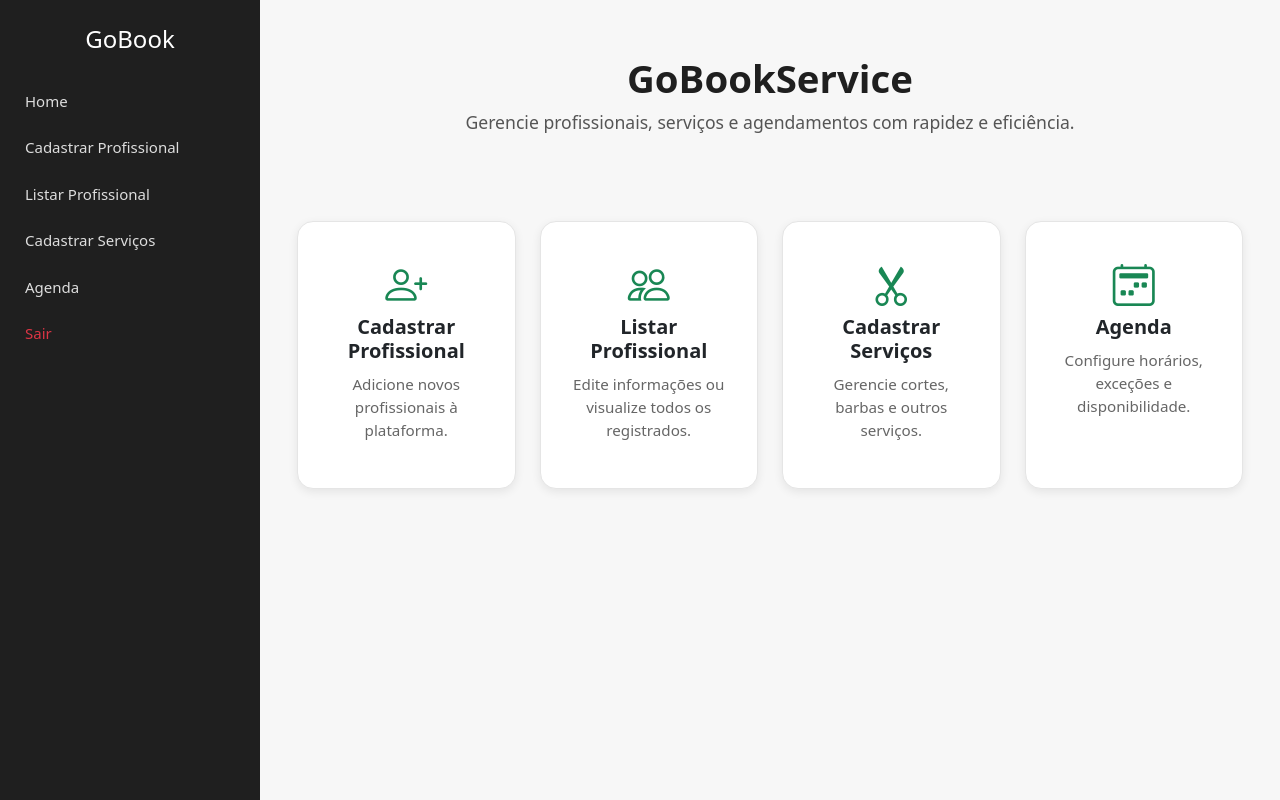
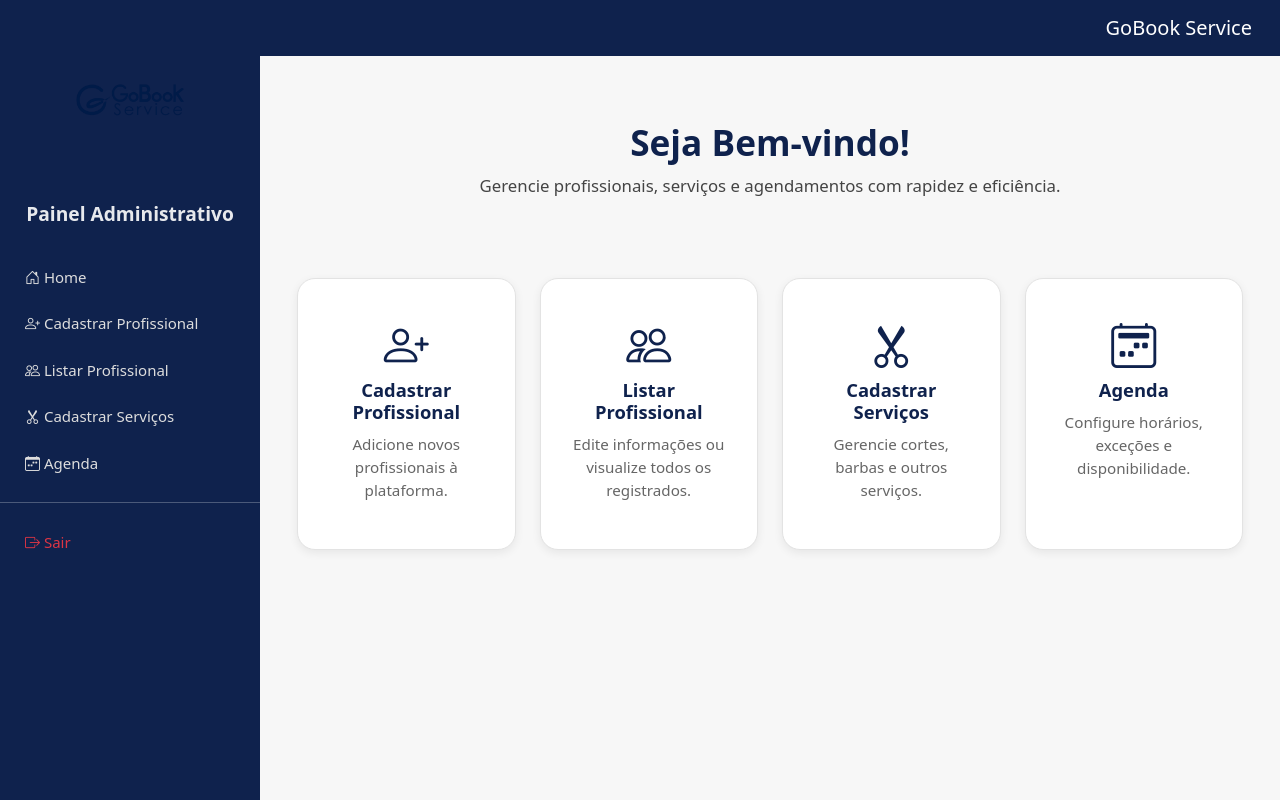
Before and after one commit to harte1996/GoBook, a Flask app: page /esqueci-senha in a window 1280 px wide. Run offline with Flask 3, Linux system fonts and the light colour scheme.

Commit message:
alterando identidade visual para logo

```diff
--- a/templates/base_admin.html
+++ b/templates/base_admin.html
@@ -11,14 +11,41 @@
     >
 
     <style>
+        /* * Cores do Logo GoBook Service:
+         * Primária (Azul Marinho Escuro): #0F224D (aproximado)
+         * Secundária (Branco): #FFFFFF
+         */
+
+        .sidebar-logo {
+            width: 150px;
+            display: block;
+            margin: 0 auto 25px auto;
+        }
+
+        .sidebar-title {
+            text-align: center;
+            font-size: 1.2rem;
+            font-weight: 600;
+            margin-bottom: 25px;
+            color: #fff;
+            opacity: .9;
+        }
+
+
+        :root {
+            --gobook-primary: #0F224D;
+            --gobook-hover: #1A376E; /* Um pouco mais claro para o efeito hover */
+        }
+
         body {
             background: #f7f7f7;
         }
 
         /* ===== SIDEBAR DESKTOP ===== */
         .sidebar {
+            /* Trocando o fundo escuro/preto para o azul marinho da marca */
             width: 260px;
-            background: #1f1f1f;
+            background: var(--gobook-primary);
             height: 100vh;
             position: fixed;
             left: 0;
@@ -37,12 +64,20 @@
         }
 
         .sidebar a:hover {
-            background: #333;
+            /* Usando a cor de hover definida */
+            background: var(--gobook-hover);
+            color: white;
         }
 
         .content {
             margin-left: 260px;
             padding: 25px;
+        }
+
+        /* Trocando a cor do texto do titulo da sidebar */
+        .sidebar-title {
+            color: #ffffff; /* Ou #fff se preferir */
+            font-weight: bold;
         }
 
         /* ===== MOBILE ===== */
@@ -61,48 +96,55 @@
 </head>
 <body>
 
-<!-- ===== NAVBAR MOBILE ===== -->
-<nav class="navbar navbar-dark bg-dark d-lg-none">
+<nav class="navbar navbar-dark" style="background-color: var(--gobook-primary);">
     <div class="container-fluid">
         <button class="navbar-toggler" type="button"
                 data-bs-toggle="offcanvas"
                 data-bs-target="#menuAdmin">
             <span class="navbar-toggler-icon"></span>
         </button>
-        <span class="navbar-brand">💈 Admin</span>
+        <span class="navbar-brand">
+            GoBook Service
+        </span>
     </div>
 </nav>
 
-<!-- ===== OFFCANVAS MOBILE ===== -->
-<div class="offcanvas offcanvas-start bg-dark text-white" tabindex="-1" id="menuAdmin">
+<div class="offcanvas offcanvas-start text-white"
+     style="background-color: var(--gobook-primary);"
+     tabindex="-1" id="menuAdmin">
     <div class="offcanvas-header">
-        <h5 class="offcanvas-title">💈 Painel Administrativo</h5>
+        <h5 class="offcanvas-title">GoBook Service</h5>
         <button type="button" class="btn-close btn-close-white"
                 data-bs-dismiss="offcanvas"></button>
     </div>
 
     <div class="offcanvas-body p-0">
-        <a href="{{ url_for('cadastro.cadastrar_profissional') }}" class="d-block text-white px-4 py-3">Cadastrar Profissional</a>
-        <a href="{{ url_for('cadastro.listar_profissional') }}" class="d-block text-white px-4 py-3">Listar Profissional</a>
-        <a href="{{ url_for('servicos.pagina_cadastrar_servico') }}" class="d-block text-white px-4 py-3">Cadastrar Serviços</a>
-        <a href="{{ url_for('agenda.agenda_profissional') }}" class="d-block text-white px-4 py-3">Agenda</a>
-        <a href="{{ url_for('auth.logout') }}" class="d-block text-danger px-4 py-3">Sair</a>
+        <a href="{{ url_for('home.home') }}" class="d-block text-white px-4 py-3"><i class="bi bi-house-door"></i> Home</a>
+        <a href="{{ url_for('cadastro.cadastrar_profissional') }}" class="d-block text-white px-4 py-3"><i class="bi bi-person-plus"></i> Cadastrar Profissional</a>
+        <a href="{{ url_for('cadastro.listar_profissional') }}" class="d-block text-white px-4 py-3"><i class="bi bi-people"></i> Listar Profissional</a>
+        <a href="{{ url_for('servicos.pagina_cadastrar_servico') }}" class="d-block text-white px-4 py-3"><i class="bi bi-scissors"></i> Cadastrar Serviços</a>
+        <a href="{{ url_for('agenda.agenda_profissional') }}" class="d-block text-white px-4 py-3"><i class="bi bi-calendar-week"></i> Agenda</a>
+        <a href="{{ url_for('auth.logout') }}" class="d-block text-white px-4 py-3 text-danger"><i class="bi bi-box-arrow-right"></i> Sair</a>
     </div>
 </div>
 
-<!-- ===== SIDEBAR DESKTOP ===== -->
 <div class="sidebar d-none d-lg-block">
-    <h4 class="text-center mb-4">GoBook</h4>
 
-    <a href="{{ url_for('home.home') }}">Home</a>
-    <a href="{{ url_for('cadastro.cadastrar_profissional') }}">Cadastrar Profissional</a>
-    <a href="{{ url_for('cadastro.listar_profissional') }}">Listar Profissional</a>
-    <a href="{{ url_for('servicos.pagina_cadastrar_servico') }}">Cadastrar Serviços</a>
-    <a href="{{ url_for('agenda.agenda_profissional') }}">Agenda</a>
-    <a href="{{ url_for('auth.logout') }}" class="text-danger">Sair</a>
+    <img src="{{ url_for('static', filename='img/logo.png') }}" class="sidebar-logo">
+
+    <div class="sidebar-title">Painel Administrativo</div>
+
+    <a href="{{ url_for('home.home') }}"><i class="bi bi-house-door"></i> Home</a>
+    <a href="{{ url_for('cadastro.cadastrar_profissional') }}"><i class="bi bi-person-plus"></i> Cadastrar Profissional</a>
+    <a href="{{ url_for('cadastro.listar_profissional') }}"><i class="bi bi-people"></i> Listar Profissional</a>
+    <a href="{{ url_for('servicos.pagina_cadastrar_servico') }}"><i class="bi bi-scissors"></i> Cadastrar Serviços</a>
+    <a href="{{ url_for('agenda.agenda_profissional') }}"><i class="bi bi-calendar-week"></i> Agenda</a>
+
+    <hr>
+
+    <a href="{{ url_for('auth.logout') }}" class="text-danger"><i class="bi bi-box-arrow-right"></i> Sair</a>
 </div>
 
-<!-- ===== CONTEÚDO ===== -->
 <div class="content">
 
     {% with messages = get_flashed_messages(with_categories=true) %}
--- a/templates/home.html
+++ b/templates/home.html
@@ -5,68 +5,110 @@
 {% block content %}
 
 <style>
+
+    :root {
+        --gobook-primary: #0F224D;
+        --gobook-hover: #1A376E;
+        --gobook-light: #f4f6fa;
+    }
+
+    /* -- HEADER -- */
     .home-header {
         text-align: center;
         margin-bottom: 40px;
-        padding: 30px 10px;
+        padding: 40px 10px;
     }
 
     .home-header h1 {
-        font-size: 2.4rem;
+        font-size: 2.2rem;
         font-weight: 700;
-        color: #1f1f1f;
+        color: var(--gobook-primary);
+        margin-bottom: 10px;
     }
 
     .home-header p {
-        color: #555;
-        font-size: 1.1rem;
+        color: #444;
+        font-size: 1.05rem;
+        max-width: 600px;
+        margin: 0 auto;
     }
 
+    /* -- CARDS -- */
     .action-card {
         background: white;
-        border-radius: 16px;
-        padding: 30px 25px;
+        border-radius: 18px;
+        padding: 32px 26px;
         transition: .25s ease;
-        border: 1px solid #e5e5e5;
-        box-shadow: 0 3px 10px rgba(0,0,0,.08);
+        border: 1px solid #e3e3e3;
+        box-shadow: 0 3px 10px rgba(0,0,0,.07);
         cursor: pointer;
         height: 100%;
     }
 
     .action-card:hover {
         transform: translateY(-6px);
-        box-shadow: 0 6px 15px rgba(0,0,0,.15);
+        box-shadow: 0 8px 18px rgba(0,0,0,.12);
+        border-color: var(--gobook-primary);
     }
 
     .action-card i {
-        font-size: 42px;
-        margin-bottom: 15px;
-        color: #198754;
+        font-size: 45px;
+        margin-bottom: 18px;
+        color: var(--gobook-primary);
+    }
+
+    .action-card:hover i {
+        color: var(--gobook-hover);
     }
 
     .action-card h5 {
         font-weight: 600;
         margin-bottom: 10px;
+        font-size: 1.15rem;
+        color: var(--gobook-primary);
     }
 
     .action-card p {
         color: #666;
         font-size: 0.95rem;
     }
+
+    /* RESPONSIVIDADE */
+    @media (max-width: 768px) {
+        .home-header h1 {
+            font-size: 1.8rem;
+        }
+
+        .action-card {
+            padding: 28px 20px;
+        }
+
+        .action-card i {
+            font-size: 40px;
+        }
+    }
+
+    @media (max-width: 576px) {
+        .row.g-4 > div {
+            padding-left: 25px;
+            padding-right: 25px;
+        }
+    }
+
 </style>
 
 <div class="container-fluid">
 
     <div class="home-header">
-        <h1>GoBookService</h1>
+        <h1>Seja Bem-vindo!</h1>
         <p>Gerencie profissionais, serviços e agendamentos com rapidez e eficiência.</p>
     </div>
 
-    <div class="row g-4">
+    <div class="row g-4 justify-content-center">
 
         <!-- Cadastrar Profissional -->
-        <div class="col-12 col-md-6 col-xl-3">
-            <a href="{{ url_for('cadastro.cadastrar_profissional') }}" class="text-decoration-none text-dark">
+        <div class="col-12 col-sm-6 col-md-6 col-xl-3 d-flex">
+            <a href="{{ url_for('cadastro.cadastrar_profissional') }}" class="text-decoration-none text-dark w-100">
                 <div class="action-card text-center">
                     <i class="bi bi-person-plus"></i>
                     <h5>Cadastrar Profissional</h5>
@@ -75,9 +117,9 @@
             </a>
         </div>
 
-        <!-- Listar Profissionals -->
-        <div class="col-12 col-md-6 col-xl-3">
-            <a href="{{ url_for('cadastro.listar_profissional') }}" class="text-decoration-none text-dark">
+        <!-- Listar Profissional -->
+        <div class="col-12 col-sm-6 col-md-6 col-xl-3 d-flex">
+            <a href="{{ url_for('cadastro.listar_profissional') }}" class="text-decoration-none text-dark w-100">
                 <div class="action-card text-center">
                     <i class="bi bi-people"></i>
                     <h5>Listar Profissional</h5>
@@ -87,8 +129,8 @@
         </div>
 
         <!-- Cadastrar Serviços -->
-        <div class="col-12 col-md-6 col-xl-3">
-            <a href="{{ url_for('servicos.pagina_cadastrar_servico') }}" class="text-decoration-none text-dark">
+        <div class="col-12 col-sm-6 col-md-6 col-xl-3 d-flex">
+            <a href="{{ url_for('servicos.pagina_cadastrar_servico') }}" class="text-decoration-none text-dark w-100">
                 <div class="action-card text-center">
                     <i class="bi bi-scissors"></i>
                     <h5>Cadastrar Serviços</h5>
@@ -98,8 +140,8 @@
         </div>
 
         <!-- Agenda -->
-        <div class="col-12 col-md-6 col-xl-3">
-            <a href="{{ url_for('agenda.agenda_profissional') }}" class="text-decoration-none text-dark">
+        <div class="col-12 col-sm-6 col-md-6 col-xl-3 d-flex">
+            <a href="{{ url_for('agenda.agenda_profissional') }}" class="text-decoration-none text-dark w-100">
                 <div class="action-card text-center">
                     <i class="bi bi-calendar2-week"></i>
                     <h5>Agenda</h5>
@@ -107,8 +149,6 @@
                 </div>
             </a>
         </div>
-
-        <!-- Fácil adicionar novos cards futuramente 😉 -->
 
     </div>
 
```
Also changed, not shown: modulos/bd.py (+15 -15 lines), routes/agenda.py (+26 -30 lines), templates/login.html (+47 -18 lines), static/img/logo.png (added), 1 other file.
